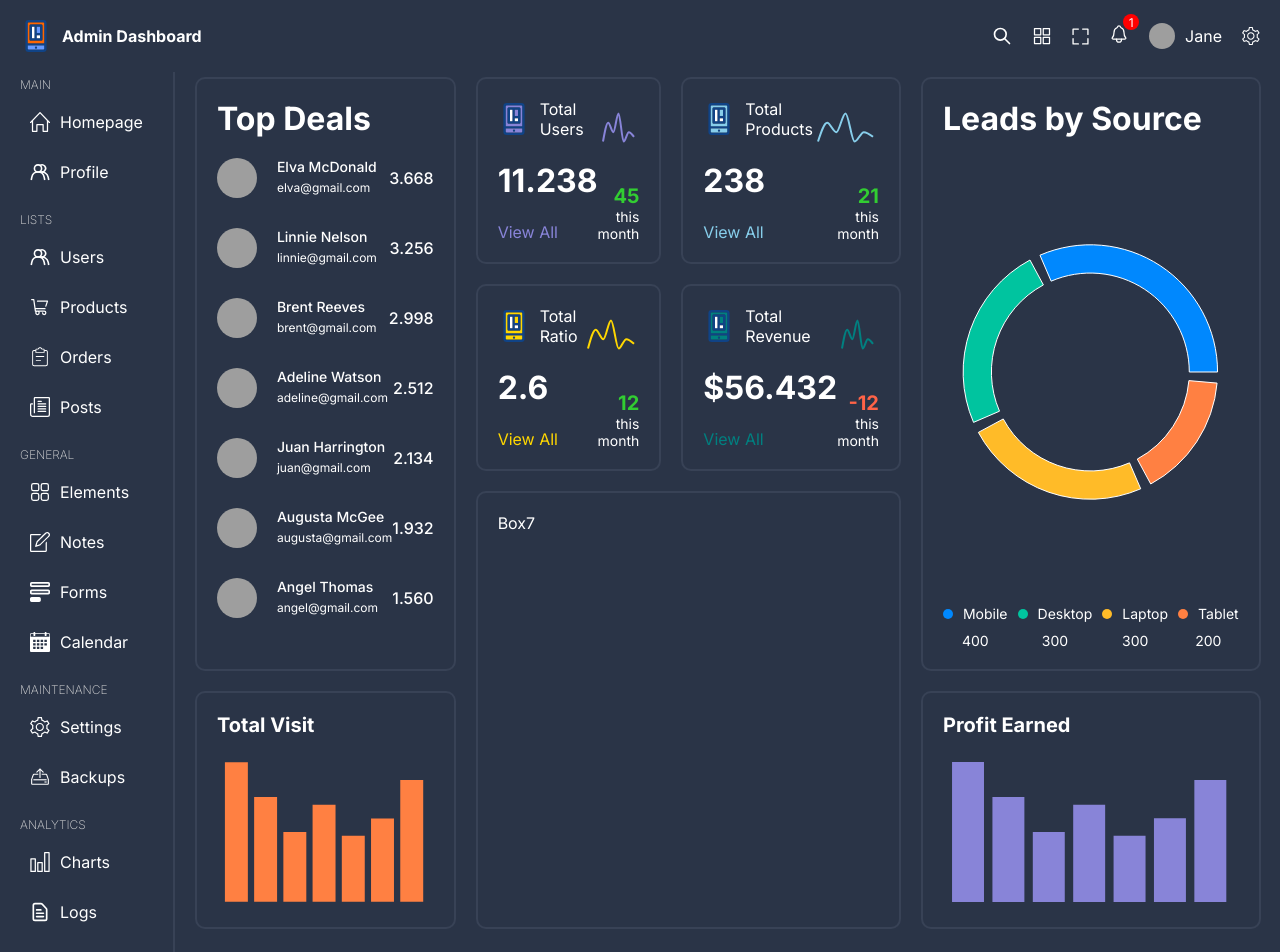
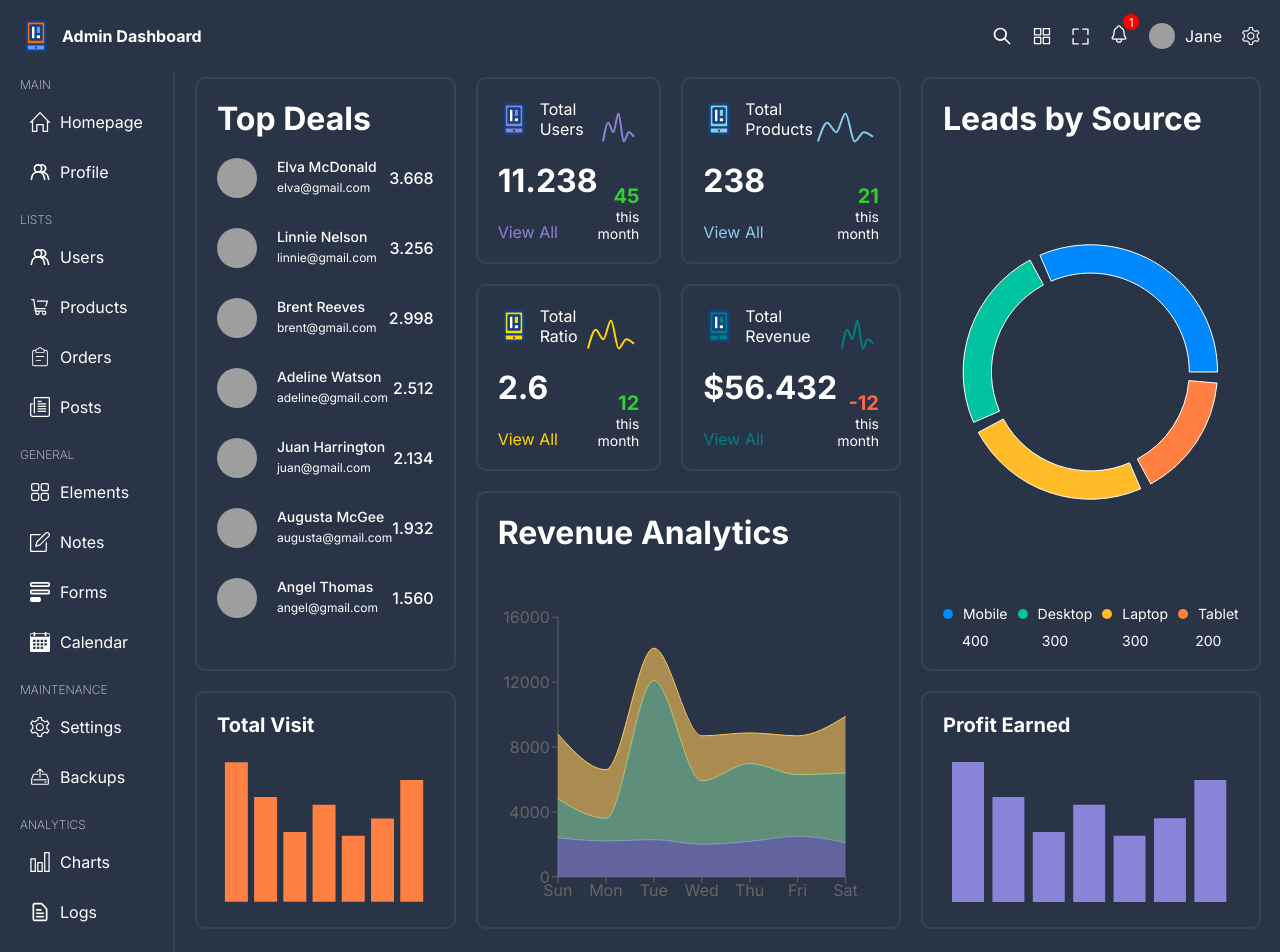
Before and after one commit to Alphairus/Admin-Dashboard, a React (Vite) app: page / in a window 1280 px wide. Shown: the top 952 px of the page. Built offline with nearby package versions, Linux system fonts and the light colour scheme; grey boxes are pictures that could not be loaded.

Commit message:
BigChartBox component

```diff
--- /dev/null
+++ b/src/components/bigChartBox/BigChartBox.tsx
@@ -0,0 +1,102 @@
+import {
+    Area,
+    AreaChart,
+    ResponsiveContainer,
+    Tooltip,
+    XAxis,
+    YAxis,
+  } from "recharts";
+  import "./bigChartBox.scss";
+
+  const data = [
+    {
+      name: "Sun",
+      books: 4000,
+      clothes: 2400,
+      electronic: 2400,
+    },
+    {
+      name: "Mon",
+      books: 3000,
+      clothes: 1398,
+      electronic: 2210,
+    },
+    {
+      name: "Tue",
+      books: 2000,
+      clothes: 9800,
+      electronic: 2290,
+    },
+    {
+      name: "Wed",
+      books: 2780,
+      clothes: 3908,
+      electronic: 2000,
+    },
+    {
+      name: "Thu",
+      books: 1890,
+      clothes: 4800,
+      electronic: 2181,
+    },
+    {
+      name: "Fri",
+      books: 2390,
+      clothes: 3800,
+      electronic: 2500,
+    },
+    {
+      name: "Sat",
+      books: 3490,
+      clothes: 4300,
+      electronic: 2100,
+    },
+  ];
+
+  const BigChartBox = () => {
+    return (
+      <div className="bigChartBox">
+        <h1>Revenue Analytics</h1>
+        <div className="chart">
+          <ResponsiveContainer width="99%" height="100%">
+            <AreaChart
+              data={data}
+              margin={{
+                top: 10,
+                right: 30,
+                left: 0,
+                bottom: 0,
+              }}
+            >
+              <XAxis dataKey="name" />
+              <YAxis />
+              <Tooltip />
+              <Area
+                type="monotone"
+                dataKey="electronic"
+                stackId="1"
+                stroke="#8884d8"
+                fill="#8884d8"
+              />
+              <Area
+                type="monotone"
+                dataKey="clothes"
+                stackId="1"
+                stroke="#82ca9d"
+                fill="#82ca9d"
+              />
+              <Area
+                type="monotone"
+                dataKey="books"
+                stackId="1"
+                stroke="#ffc658"
+                fill="#ffc658"
+              />
+            </AreaChart>
+          </ResponsiveContainer>
+        </div>
+      </div>
+    );
+  };
+
+  export default BigChartBox;
--- /dev/null
+++ b/src/components/bigChartBox/bigChartBox.scss
@@ -0,0 +1,12 @@
+.bigChartBox{
+    width: 100%;
+    height: 100%;
+    display: flex;
+    flex-direction: column;
+    justify-content: space-between;
+
+    .chart{
+      width: 100%;
+      height: 300px;
+    }
+  }
--- a/src/pages/home/Home.tsx
+++ b/src/pages/home/Home.tsx
@@ -1,4 +1,5 @@
 import BarChartBox from "../../components/barChartBox/BarChartBox"
+import BigChartBox from "../../components/bigChartBox/BigChartBox"
 import ChartBox from "../../components/chartBox/ChartBox"
 import PieChartBox from "../../components/pieChartBox/PieChartBox"
 import TopBox from "../../components/topBox/TopBox"
@@ -16,7 +17,7 @@
       <div className="box box4"><PieChartBox/></div>
       <div className="box box5"><ChartBox {...chartBoxConversion}/></div>
       <div className="box box6"><ChartBox {...chartBoxRevenue}/></div>
-      <div className="box box7">Box7</div>
+      <div className="box box7"><BigChartBox/></div>
       <div className="box box8"><BarChartBox {...barChartBoxVisit}/></div>
       <div className="box box9"><BarChartBox {...barChartBoxRevenue}/></div>
     </div>
```
